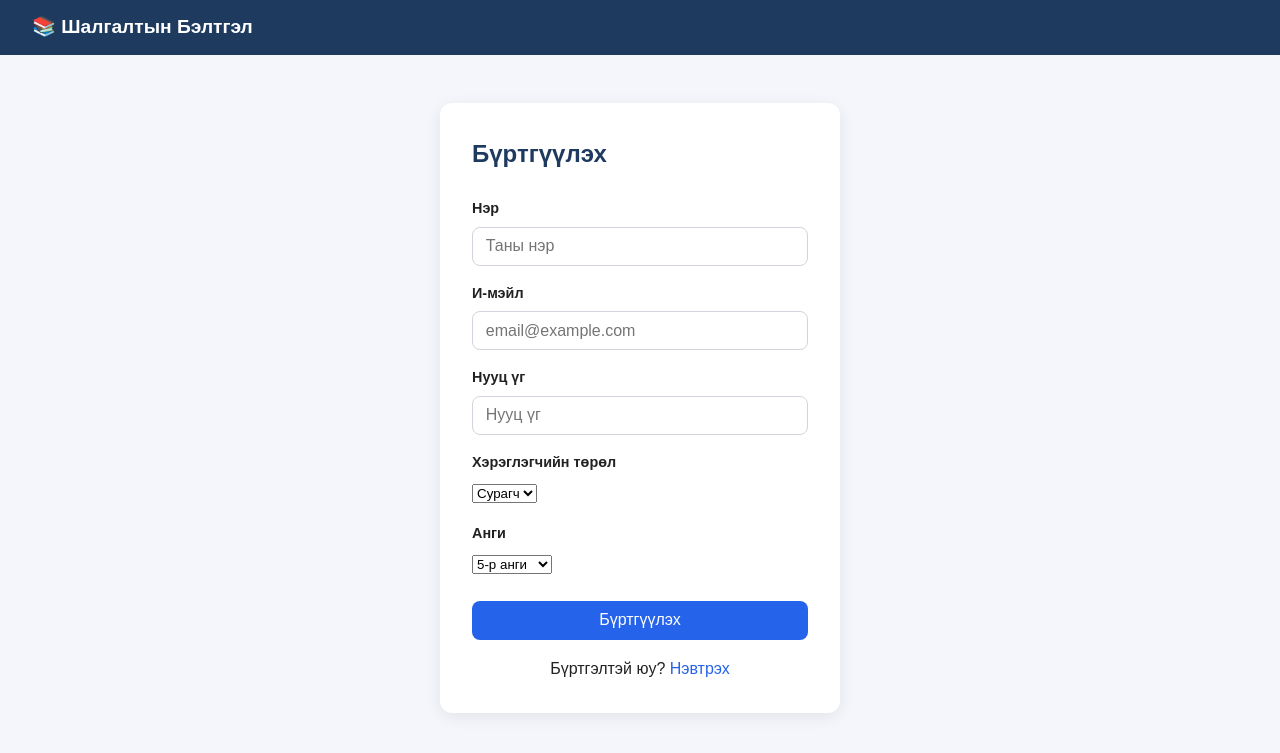
After one commit to badamaa611/capstone3team, a Flask app: template templates/register.html in a window 1280 px wide. The commit adds this page. Shown: the top 753 px of the page. Run offline with Flask 3, Linux system fonts and the light colour scheme; the template is opened without the code that fills it, so the values that code supplies are empty.

Commit message:
Add register page and login update

```diff
--- /dev/null
+++ b/templates/register.html
@@ -0,0 +1,69 @@
+<!DOCTYPE html>
+<html lang="mn">
+<head>
+  <meta charset="UTF-8">
+  <meta name="viewport" content="width=device-width, initial-scale=1.0">
+  <title>Бүртгүүлэх</title>
+  <link rel="stylesheet" href="{{ url_for('static', filename='css/main.css') }}">
+</head>
+<body>
+  <nav class="navbar">
+    <div class="nav-brand">📚 Шалгалтын Бэлтгэл</div>
+  </nav>
+
+  <main class="container">
+    <div class="auth-box">
+      {% with messages = get_flashed_messages(with_categories=true) %}
+        {% for cat, msg in messages %}
+          <div class="alert alert-{{ cat }}">{{ msg }}</div>
+        {% endfor %}
+      {% endwith %}
+
+      <h2>Бүртгүүлэх</h2>
+      <form method="POST" action="{{ url_for('auth.register') }}">
+        <div class="form-group">
+          <label>Нэр</label>
+          <input type="text" name="ner" required placeholder="Таны нэр">
+        </div>
+        <div class="form-group">
+          <label>И-мэйл</label>
+          <input type="email" name="email" required placeholder="email@example.com">
+        </div>
+        <div class="form-group">
+          <label>Нууц үг</label>
+          <input type="password" name="nuuts_ug" required placeholder="Нууц үг">
+        </div>
+        <div class="form-group">
+          <label>Хэрэглэгчийн төрөл</label>
+          <select name="duwer">
+            <option value="suragch">Сурагч</option>
+            <option value="bagsh">Багш</option>
+          </select>
+        </div>
+        <div class="form-group" id="angi-group">
+          <label>Анги</label>
+          <select name="angi">
+            <option value="5">5-р анги</option>
+            <option value="9">9-р анги</option>
+            <option value="12">12-р анги</option>
+          </select>
+        </div>
+        <button type="submit" class="btn-primary">Бүртгүүлэх</button>
+      </form>
+
+      <p style="text-align:center; margin-top:1rem">
+        Бүртгэлтэй юу?
+        <a href="{{ url_for('auth.login') }}">Нэвтрэх</a>
+      </p>
+    </div>
+  </main>
+
+  <script>
+  // Багш бол анги сонгохыг нуух
+  document.querySelector('select[name="duwer"]').addEventListener('change', function() {
+    document.getElementById('angi-group').style.display =
+      this.value === 'bagsh' ? 'none' : 'block';
+  });
+  </script>
+</body>
+</html>
```
Also changed, not shown: templates/login.html (+29 -5 lines).
